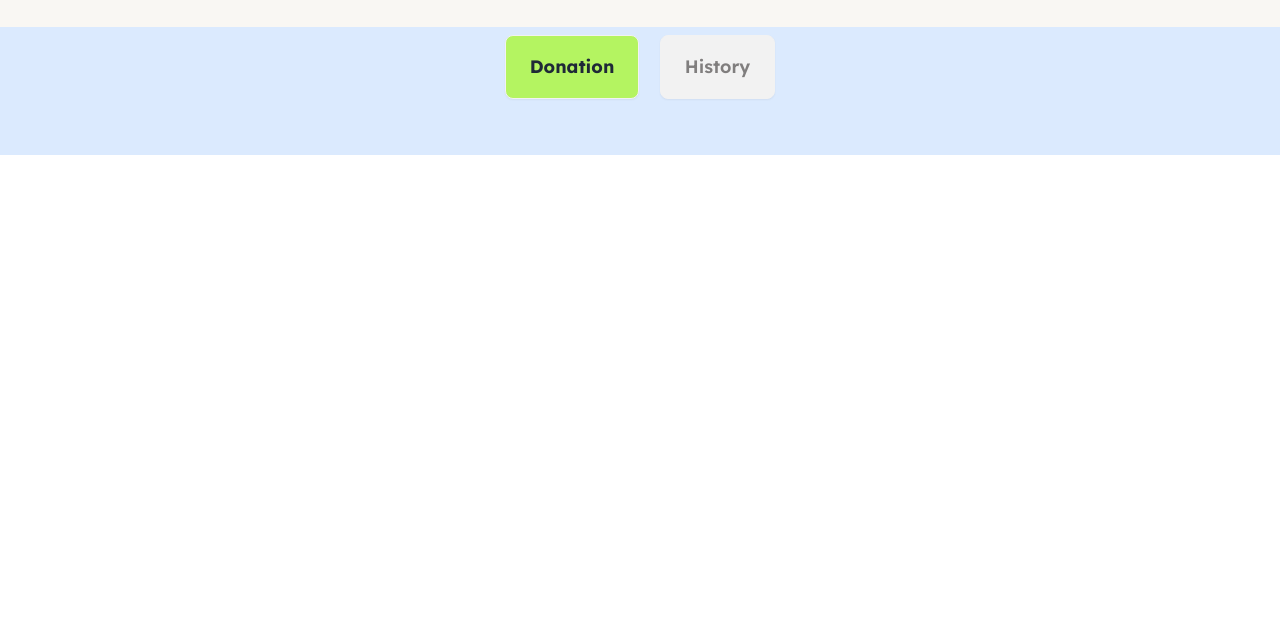
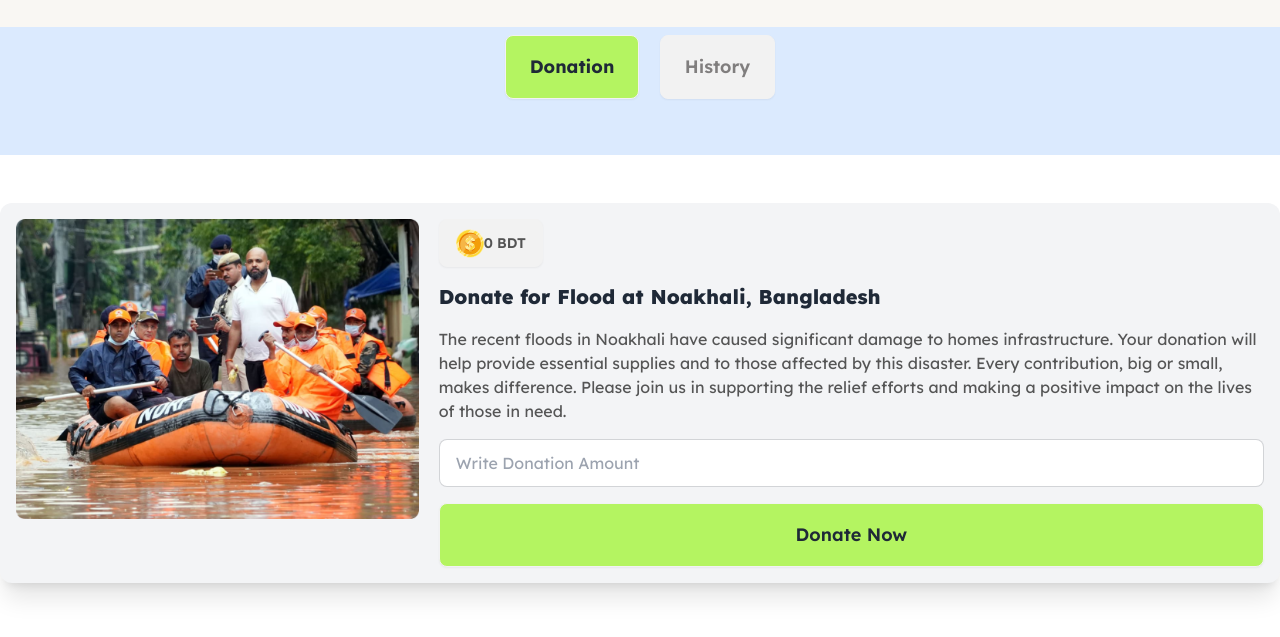
Before and after one commit to shahinur00789/assignment-five, a plain HTML site: page index.html in a window 1280 px wide. Shown: the part 81-718 px from the top of the page. Drawn offline with nearby package versions, Linux system fonts and the light colour scheme.

Commit message:
1st card add done

```diff
--- a/index.html
+++ b/index.html
@@ -43,31 +43,38 @@ color: rgb(128, 126, 126);
         <header class="sticky top-0  bg-blue-100 pb-2">
             <!-- navbar start -->
                 <nav class="bg-[#F9F7F3] lg:pb-2">
+
     <div class="navbar lg:container mx-auto mb-8">
+
                     <div class="navbar-start">
 
     <button id="blog-btn" class="bg-[#B4F461] px-8 py-3 rounded-xl text-xl font-bold">Blog</button>
+             </div>
 
-                    </div>
+
 <div class="navbar-center flex sm:flex-col lg:flex-row">
     <div><img src="assets/logo.png" alt=""></div>
+
      <div> <p class="">Donate Bangladesh</p></div>
             </div>
 
+
+
             <div class="navbar-end">
     <img src="assets/coin.png" alt="">
-                        <p><span id="balance">10000</span> BDT</p>
-                      </div>
+    <p><span id="balance">10000</span> BDT</p> </div>
     </div>
  </nav>
 
+
+                <!-- donition button -->
             <div class="text-center mb-12 pt-2">
                     <button id="donation-btn" class="btn btn-lg mr-4 bg-primary-c font-bold">Donation</button>
 
+                    <!-- history button -->
+
                     <button id="history-btn" class="btn btn-lg  btn-text">History</button>
                  </div>
-
-
 
           </header>
                <!-- navbar end -->
@@ -76,7 +83,70 @@ color: rgb(128, 126, 126);
 
 
 
-    <main>
+    <main class="lg:container mx-auto">
+
+
+        <section id="donate-card" class="space-y-16">
+            <!-- donition card 1 -->
+            <div class="grid sm:grid-cols-2 lg:grid-cols-3 p-2 lg:p-4 gap-5 mt-12 shadow-xl rounded-xl bg-gray-100">
+              <!-- image section -->
+                    <div class="sm:grid-cols-1 lg:col-span-1">
+                      <img src="assets/noakhali.png" alt="">
+
+                    </div>
+
+
+
+                    <!-- text section -->
+                     <div class="sm:grid-cols-1 lg:col-span-2 space-y-4">
+                      <button class="btn">
+                        <div class="flex justify-center items-center">
+                      <img src="assets/coin.png" alt="">
+
+          <p class="text-[#111111B3]"><span id="noakhali-BDT">0</span> BDT</p>
+                    </div></button>
+
+
+
+                      <h5 class="font-extrabold text-xl">Donate for Flood at Noakhali, Bangladesh</h5>
+
+                      <p class="text-[#111111B3]"> The recent floods in Noakhali have caused significant damage to homes  infrastructure. Your donation will help provide essential supplies and  to those affected by this disaster. Every contribution, big or small, makes  difference. Please join us in supporting the relief efforts and making a positive impact on the lives of those in need.</p>
+
+                      <input id="donate-noakhali-amount" type="text" placeholder="Write Donation Amount" class="input input-bordered w-full " /> <br>
+                      <button onclick="my_modal_1.showModal()" id="donate-noakhali-btn" class="btn btn-lg w-full bg-primary-c">Donate Now</button>
+
+
+                      <!-- modal start -->
+
+<dialog id="my_modal_1" class="modal">
+    <div class="modal-box">
+      <div class="flex flex-col justify-center items-center space-y-3">
+        <h1 class="font-extrabold text-xl">Congrates!</h1>
+        <img src="assets/coin.png" alt="">
+        <p class="text-gray-500">You Have Donated for Humankind</p>
+        <h1 class="font-bold ">Successfully</h1>
+         <div class="modal-action"></div>
+        <form method="dialog">
+
+          <div class="mx-auto"><button class="btn text-gray-600 bg-primary-c">close confirmation</button></div>
+        </form>
+      </div>
+      </div>
+
+  </dialog>
+
+  <!-- modal end -->
+
+
+
+
+
+
+
+
+
+
+
 
     </main>
 
```
Lines whose indentation alone changed are shown as unchanged.
